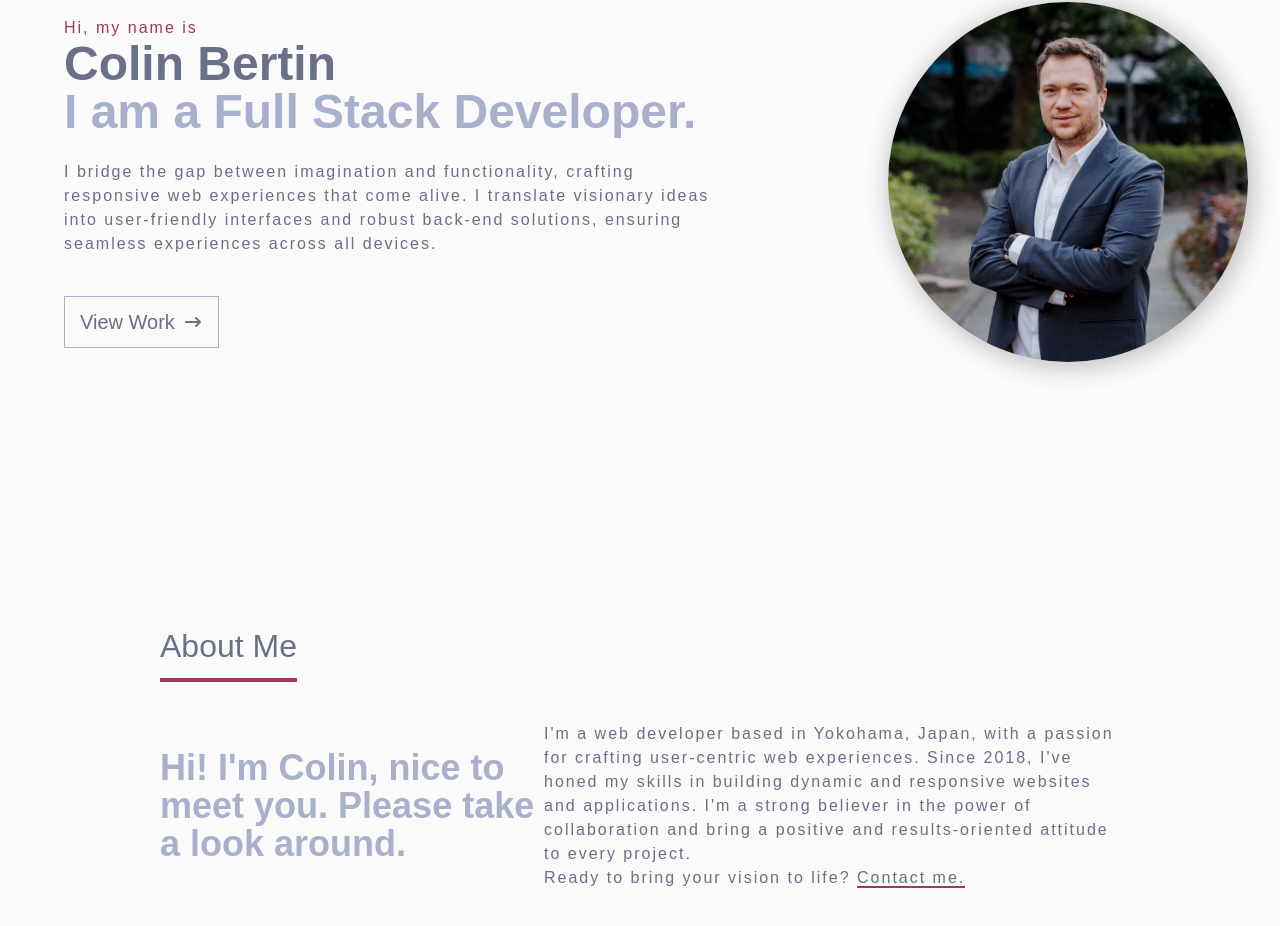
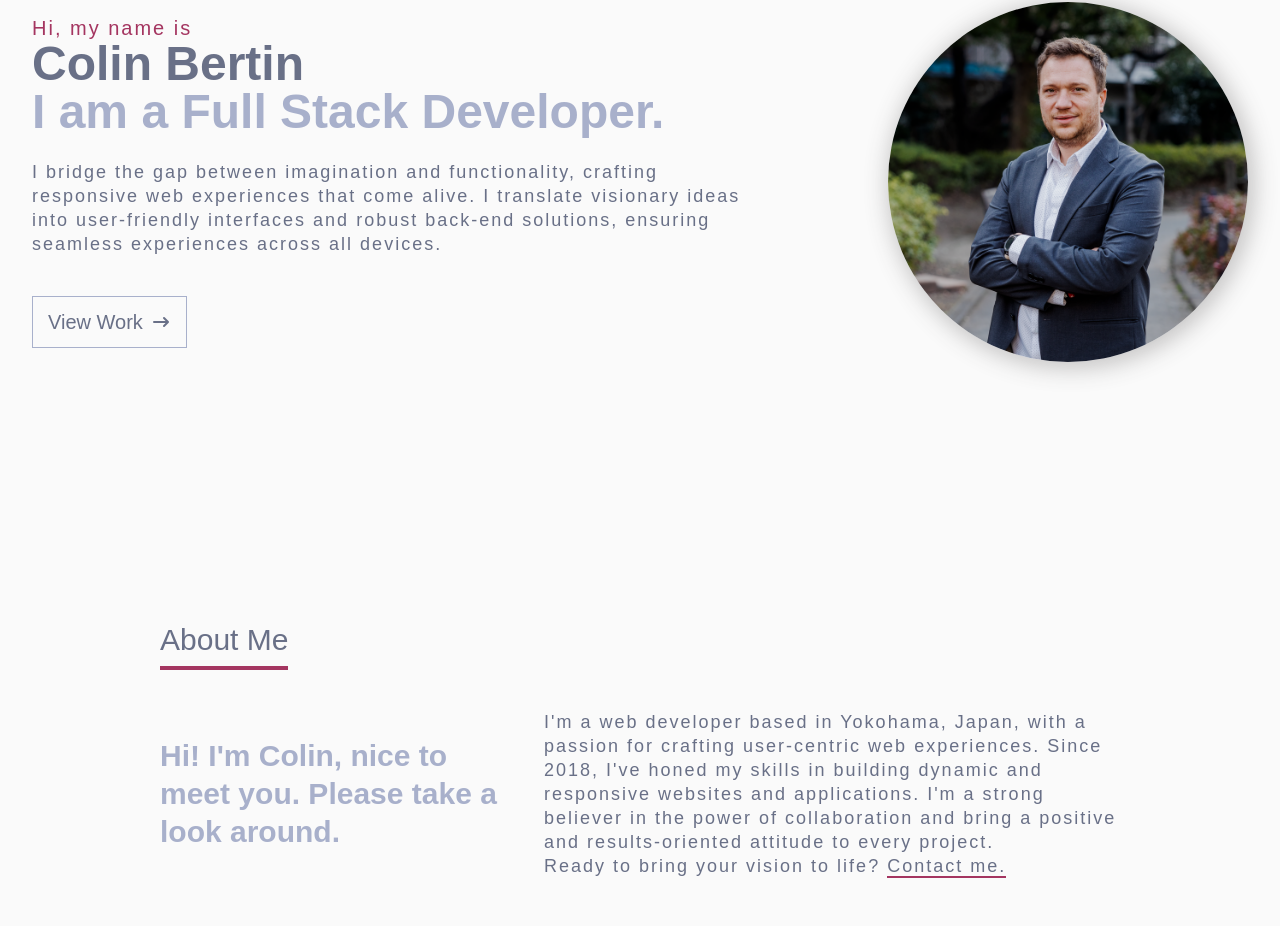
Before and after one commit to ColinBertin/portfolio-v2, a Next.js app: page / in a window 1280 px wide. Shown: the part 218-1144 px from the top of the page. Built offline with nearby package versions, Linux system fonts and the light colour scheme.

Commit message:
small style fix

```diff
--- a/app/globals.css
+++ b/app/globals.css
@@ -79,7 +79,6 @@ a {
 }
 
 p {
-  font-size: 16px;
   line-height: 24px;
   letter-spacing: 2px;
 }
--- a/app/page.tsx
+++ b/app/page.tsx
@@ -3,7 +3,7 @@ import About from "@/components/About";
 
 export default function Home() {
   return (
-    <div className="min-h-screen w-screen">
+    <div className="min-h-screen w-full overflow-x-hidden">
       <Banner />
       <main>
         <About />
--- a/components/About.tsx
+++ b/components/About.tsx
@@ -6,15 +6,15 @@ import SectionContainer from "./SectionContainer";
 export default function About() {
   return (
     <SectionContainer title="About Me">
-      <div id="about" className="mt-10">
+      <div id="about" className="mt-6 md:mt-10">
         <div className="flex flex-col md:flex-row">
           {/* Intro */}
-          <h3 className="text-2xl md:text-4xl font-bold leading-[38px] text-secondary mb-0 md:m-auto">
+          <h3 className="text-xl md:text-3xl font-bold md:leading-[38px] text-secondary m-4 md:m-auto md:mr-10">
             Hi! I&apos;m Colin, nice to meet you. Please take a look around.
           </h3>
 
           {/* Main text */}
-          <p className="text-tertiary md:max-w-[60%] m-4 md:m-0">
+          <p className="text-tertiary md:max-w-[60%] m-4 md:m-0 text-lg">
             I&apos;m a web developer based in Yokohama, Japan, with a passion
             for crafting user-centric web experiences. Since 2018, I&apos;ve
             honed my skills in building dynamic and responsive websites and
--- a/components/Banner.tsx
+++ b/components/Banner.tsx
@@ -7,7 +7,7 @@ import Link from "next/link";
 
 export default function Banner() {
   return (
-    <header className="h-screen w-screen flex flex-col md:flex-row-reverse justify-center items-center pt-20 md:pt-0 md:px-8 md:gap-12">
+    <header className="h-screen w-screen flex flex-col md:flex-row-reverse justify-center items-center pt-24 md:pt-0 md:px-8 md:gap-12">
       <Image
         className="rounded-full shadow-[3px_3px_23px_3px_rgba(65,63,63,0.3)] w-[240px] h-[240px]
     sm:w-[360px] sm:h-[360px]"
@@ -16,9 +16,9 @@ export default function Banner() {
         height={360}
         alt="Me"
       />
-      <div className="p-8 md:w-4xl">
-        <p className="text-pink-500 md:text-lg">Hi, my name is</p>
-        <div className="text-3xl md:text-5xl font-bold md:mb-6">
+      <div className="p-8 md:p-0 md:w-4xl">
+        <p className="text-pink-500 md:text-xl">Hi, my name is</p>
+        <div className="text-2xl md:text-5xl font-bold md:mb-6">
           <h1 className="text-tertiary">Colin Bertin</h1>
           <span className="text-secondary">I am a Full Stack Developer.</span>
         </div>
--- a/components/SectionContainer.tsx
+++ b/components/SectionContainer.tsx
@@ -13,7 +13,8 @@ export default function SectionContainer({
     <section className="my-10 mx-5 md:mx-20 lg:mx-40">
       <h2
         className="inline-block
-  text-[32px]
+  text-2xl
+  md:text-3xl
   font-roboto
   text-tertiary
   border-b-4 border-pink-500
```
